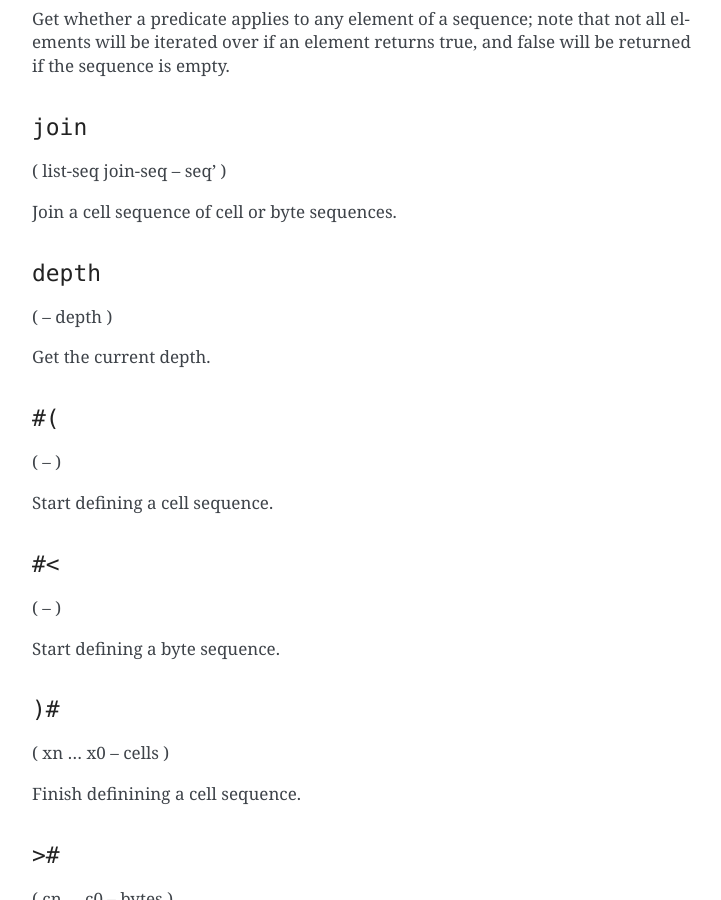
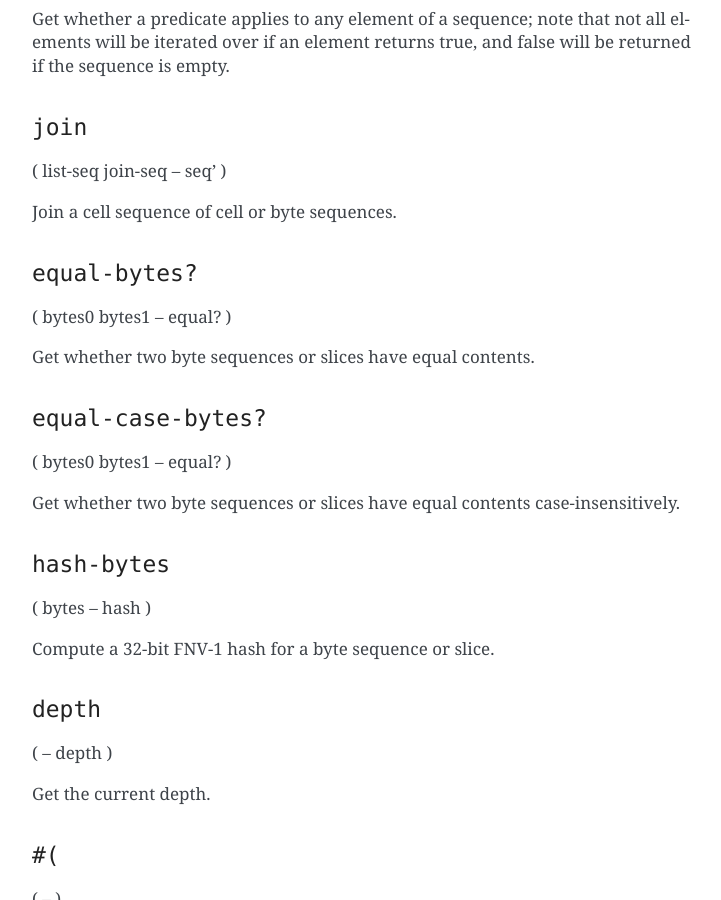
Before and after one commit to tabemann/zeptoscript, a Sphinx documentation site: the page built from docs/main/core.md, in a window 1280 px wide and 900 px high, scrolled down 32641 px. Shown: the whole window, without its empty margins (388-1109 px from the left). Built offline with Sphinx 7.4.7, drawn with Linux system fonts in a browser that asks for light colours; some of the changed text lies outside the part shown.

```diff
--- a/docs/main/core.md
+++ b/docs/main/core.md
@@ -1026,6 +1026,21 @@
 
 Join a cell sequence of cell or byte sequences.
 
+### `equal-bytes?`
+( bytes0 bytes1 -- equal? )
+
+Get whether two byte sequences or slices have equal contents.
+
+### `equal-case-bytes?`
+( bytes0 bytes1 -- equal? )
+
+Get whether two byte sequences or slices have equal contents case-insensitively.
+
+### `hash-bytes`
+( bytes -- hash )
+
+Compute a 32-bit FNV-1 hash for a byte sequence or slice.
+
 ### `depth`
 ( -- depth )
 
```
Also changed, not shown: 2 other files.
